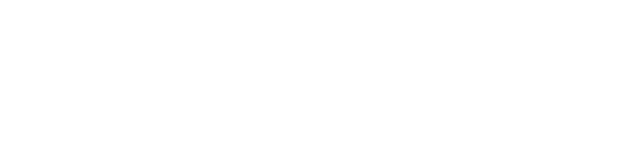
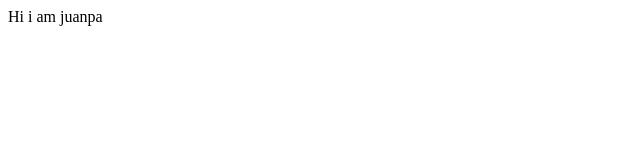
Before and after one commit to JuanPa90Cap/testGitGithub, a plain HTML site: page index.html in a window 1280 px wide. Shown: the whole page, without its empty margins (0-640 px from the left). Drawn offline with Linux system fonts and the light colour scheme.

Commit message:
Add a new line on index.html file

```diff
--- a/index.html
+++ b/index.html
@@ -5,6 +5,7 @@
     <meta charset="UTF-8">
     <meta name="viewport" content="width=device-width, initial-scale=1.0">
     <title>Document</title>
+    <span>Hi i am juanpa</span>
 </head>
 
 <body>
```
